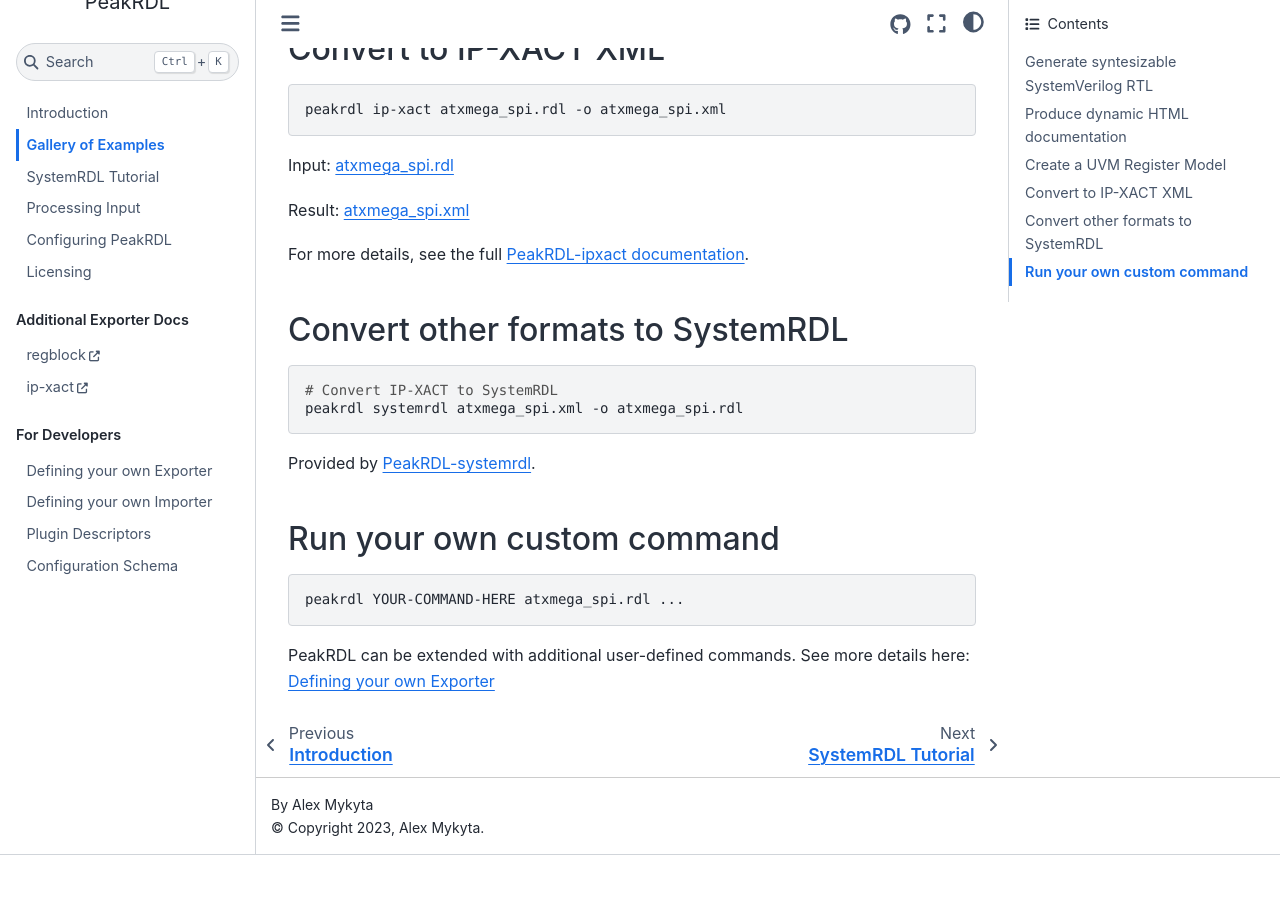
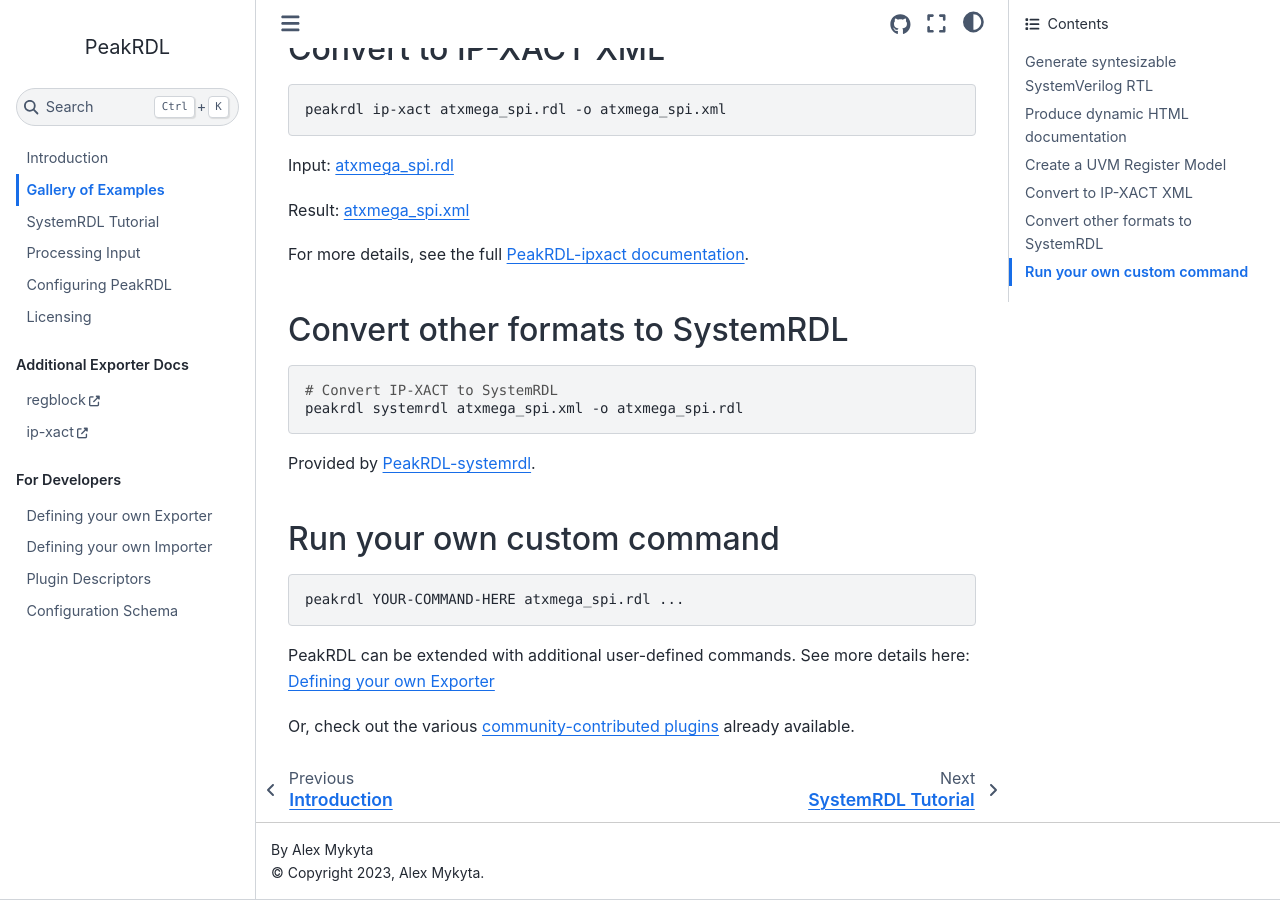
Before and after one commit to SystemRDL/PeakRDL, a Sphinx documentation site: the page built from docs/gallery.rst, in a window 1280 px wide and 900 px high, scrolled down 1139 px. Built offline with Sphinx 7.4.7 and the Sphinx Book theme 1.1.4, drawn with Linux system fonts in a browser that asks for light colours; before the commit the page ends 1994 px from its top, so only the background shows below that.

Commit message:
Add link to community plugins

```diff
--- a/docs/gallery.rst
+++ b/docs/gallery.rst
@@ -84,3 +84,5 @@
 
 PeakRDL can be extended with additional user-defined commands.
 See more details here: :ref:`exporter-plugin`
+
+Or, check out the various `community-contributed plugins <https://github.com/SystemRDL/.github/blob/main/community_plugins.md>`_ already available.
```
